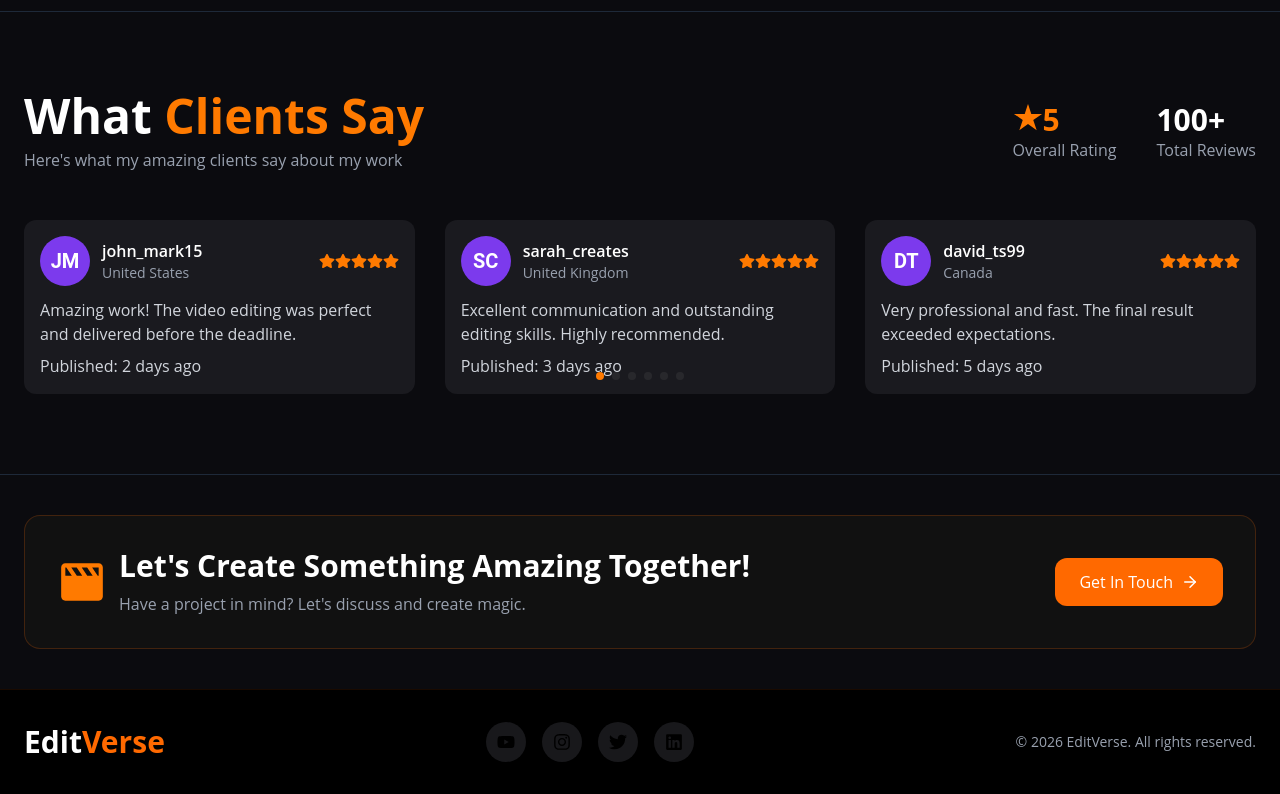
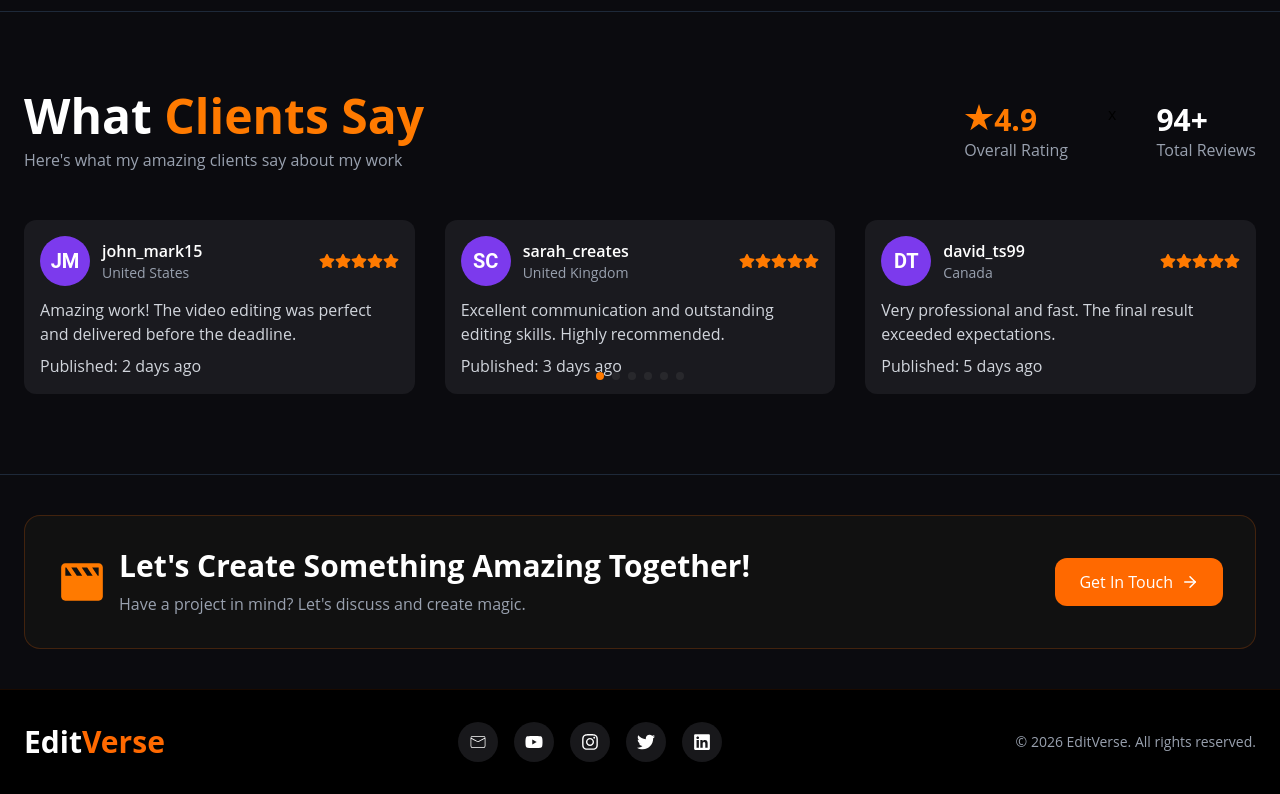
Before and after one commit to Balochkhurram761/Portfilio-Mishah, a Next.js app: page / in a window 1280 px wide. Shown: the part 1166-1960 px from the top of the page. Built offline with nearby package versions, Linux system fonts and the light colour scheme.

Commit message:
resolve issue

```diff
--- a/app/globals.css
+++ b/app/globals.css
@@ -25,7 +25,11 @@
     --foreground: #ededed;
   }
 }
+html {
+  scroll-behavior: smooth;
+}
 body {
 
   font-family: "Open Sans", sans-serif;
+  scroll-behavior: smooth;
 }
--- a/components/Footer.js
+++ b/components/Footer.js
@@ -1,4 +1,7 @@
 import { FaYoutube, FaInstagram, FaTwitter, FaLinkedin } from "react-icons/fa";
+import { CiMail } from "react-icons/ci";
+
+import Link from "next/link";
 
 function Footer() {
   return (
@@ -14,30 +17,38 @@ function Footer() {
 
           {/* Social Icons */}
           <div className="flex items-center gap-4">
-            <a
-              href="#"
-              className="flex h-10 w-10 items-center justify-center rounded-full bg-zinc-900 hover:bg-orange-500 transition"
+            <Link
+              href="mailto:misbahbaloch101@gmail.com "
+              target="_blank"
+              className="flex h-10 w-10 text-white items-center justify-center rounded-full bg-zinc-900 hover:bg-orange-500 transition"
+            >
+              <CiMail size={18} />
+            </Link>
+            <Link
+              href="mailto:misbahbaloch101@gmail.com "
+              target="_blank"
+              className="flex h-10 text-white w-10 white items-center justify-center rounded-full bg-zinc-900 hover:bg-orange-500 transition"
             >
               <FaYoutube size={18} />
-            </a>
+            </Link>
+
+            <Link
+              href="#"
+              className="flex text-white h-10 w-10 items-center justify-center rounded-full bg-zinc-900 hover:bg-orange-500 transition"
+            >
+              <FaInstagram size={18} />
+            </Link>
 
             <a
               href="#"
-              className="flex h-10 w-10 items-center justify-center rounded-full bg-zinc-900 hover:bg-orange-500 transition"
-            >
-              <FaInstagram size={18} />
-            </a>
-
-            <a
-              href="#"
-              className="flex h-10 w-10 items-center justify-center rounded-full bg-zinc-900 hover:bg-orange-500 transition"
+              className="flex h-10 text-white w-10 items-center justify-center rounded-full bg-zinc-900 hover:bg-orange-500 transition"
             >
               <FaTwitter size={18} />
             </a>
 
             <a
               href="#"
-              className="flex h-10 w-10 items-center justify-center rounded-full bg-zinc-900 hover:bg-orange-500 transition"
+              className="flex h-10 text-white w-10 items-center justify-center rounded-full bg-zinc-900 hover:bg-orange-500 transition"
             >
               <FaLinkedin size={18} />
             </a>
--- a/components/HeroReview.js
+++ b/components/HeroReview.js
@@ -43,15 +43,15 @@ function Testimonials() {
             <div>
               <h3 className="text-3xl flex font-bold text-[#FF7A00]">
                 {" "}
-                <IoStarSharp /> <CountUp start={0} end={4.9} duration={5} />
+                <IoStarSharp /> 4.9
               </h3>
               <p className="text-gray-400">Overall Rating</p>
-            </div>
+            </div>x
 
             <div>
               <h3 className="text-3xl text-white font-bold">
                 {" "}
-                <CountUp start={0} end={100} duration={5} />+
+                <CountUp start={0} end={100} duration={14} />+
               </h3>
               <p className="text-gray-400">Total Reviews</p>
             </div>
--- a/components/Navbar.js
+++ b/components/Navbar.js
@@ -30,7 +30,7 @@ function Navbar() {
             About
           </Link>
 
-          <Link href="/services" className="hover:text-[#FF7A00] transition">
+          <Link href="#services" className="hover:text-[#FF7A00] transition">
             Services
           </Link>
 
--- a/components/Services.js
+++ b/components/Services.js
@@ -2,7 +2,7 @@ import { services } from "../data/Services";
 
 function Services() {
   return (
-    <section className="bg-[#0B0B0F]  border-b border-gray-800  text-white py-3">
+    <section id="services" className="bg-[#0B0B0F]  border-b border-gray-800  text-white py-3">
       <div className=" px-6">
         {/* Heading */}
         <h2 className="text-4xl font-bold mb-6">
```
